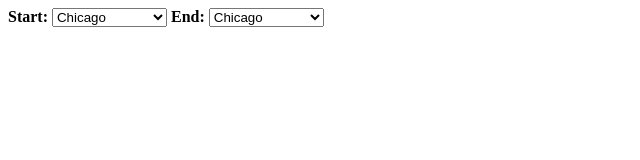
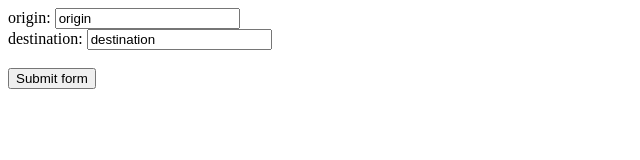
Before and after one commit to 26can/JourneyPlanner, a website: page form.html in a window 1280 px wide. Shown: the whole page, without its empty margins (0-640 px from the left). Drawn offline with Linux system fonts and the light colour scheme.

Commit message:
1st api request

```diff
--- a/form.html
+++ b/form.html
@@ -1,44 +1,19 @@
 <!DOCTYPE html>
 <html>
-  <head>
-    <meta name="viewport" content="initial-scale=1.0, user-scalable=no">
-    <meta charset="utf-8">
-    <title>Directions Service</title>
-    <link rel="stylesheet" href="styles.css">
-  </head>
-  <body>
-    <div id="floating-panel">
-    <b>Start: </b>
-    <select id="start">
-      <option value="chicago, il">Chicago</option>
-      <option value="st louis, mo">St Louis</option>
-      <option value="joplin, mo">Joplin, MO</option>
-      <option value="oklahoma city, ok">Oklahoma City</option>
-      <option value="amarillo, tx">Amarillo</option>
-      <option value="gallup, nm">Gallup, NM</option>
-      <option value="flagstaff, az">Flagstaff, AZ</option>
-      <option value="winona, az">Winona</option>
-      <option value="kingman, az">Kingman</option>
-      <option value="barstow, ca">Barstow</option>
-      <option value="san bernardino, ca">San Bernardino</option>
-      <option value="los angeles, ca">Los Angeles</option>
-    </select>
-    <b>End: </b>
-    <select id="end">
-      <option value="chicago, il">Chicago</option>
-      <option value="st louis, mo">St Louis</option>
-      <option value="joplin, mo">Joplin, MO</option>
-      <option value="oklahoma city, ok">Oklahoma City</option>
-      <option value="amarillo, tx">Amarillo</option>
-      <option value="gallup, nm">Gallup, NM</option>
-      <option value="flagstaff, az">Flagstaff, AZ</option>
-      <option value="winona, az">Winona</option>
-      <option value="kingman, az">Kingman</option>
-      <option value="barstow, ca">Barstow</option>
-      <option value="san bernardino, ca">San Bernardino</option>
-      <option value="los angeles, ca">Los Angeles</option>
-    </select>
-    </div>
+<body>
 
-  </body>
+
+<form id="myForm" action="/action_page.php">
+  origin:      <input type="text" id="origin" value="origin"><br>
+  destination: <input type="text" id="destination" value="destination"><br><br>
+  <input type="button" onclick="myFunction()" value="Submit form">
+</form>
+
+<script>
+function myFunction() {
+  document.getElementById("myForm").submit();
+}
+</script>
+
+</body>
 </html>
```
Also changed, not shown: form.js (+21 -43 lines), package.json (added, +23 -0 lines), 1 other file.
